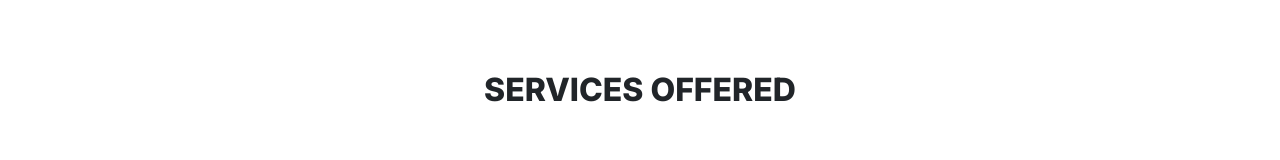
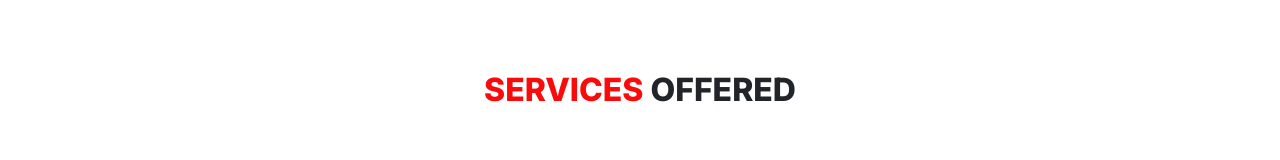
Before and after one commit to jaspherbagor/AutoConnect, a React (Create React App) app in the folder front-end/: page / in a window 1280 px wide. Shown: the part 713-873 px from the top of the page. Built offline with nearby package versions, Linux system fonts and the light colour scheme.

Commit message:
added a color to the span in the heading

```diff
--- a/front-end/src/components/pages/client/home.jsx
+++ b/front-end/src/components/pages/client/home.jsx
@@ -96,7 +96,7 @@ const Home = () => {
             </div>
         </section>
         <section className="services-offered container-fluid px-md-4 px-sm-4 px-2 py-5">
-            <h2 className="fw-bolder text-center">SERVICES OFFERED</h2>
+            <h2 className="fw-bolder text-center"><span>SERVICES</span> OFFERED</h2>
 
         </section>
 
--- a/front-end/src/components/styles/client/home.css
+++ b/front-end/src/components/styles/client/home.css
@@ -67,6 +67,10 @@ html, body {
 .feature-type:hover .feature-amount {
     transform: scale(1.05);
 }
+/* Feature Section End */
 
-
-/* Feature Section End */
+/* Services Offered Section Start */
+h2 span {
+    color: var(--primary-color)
+}
+/* Services Offered Section End */
```
